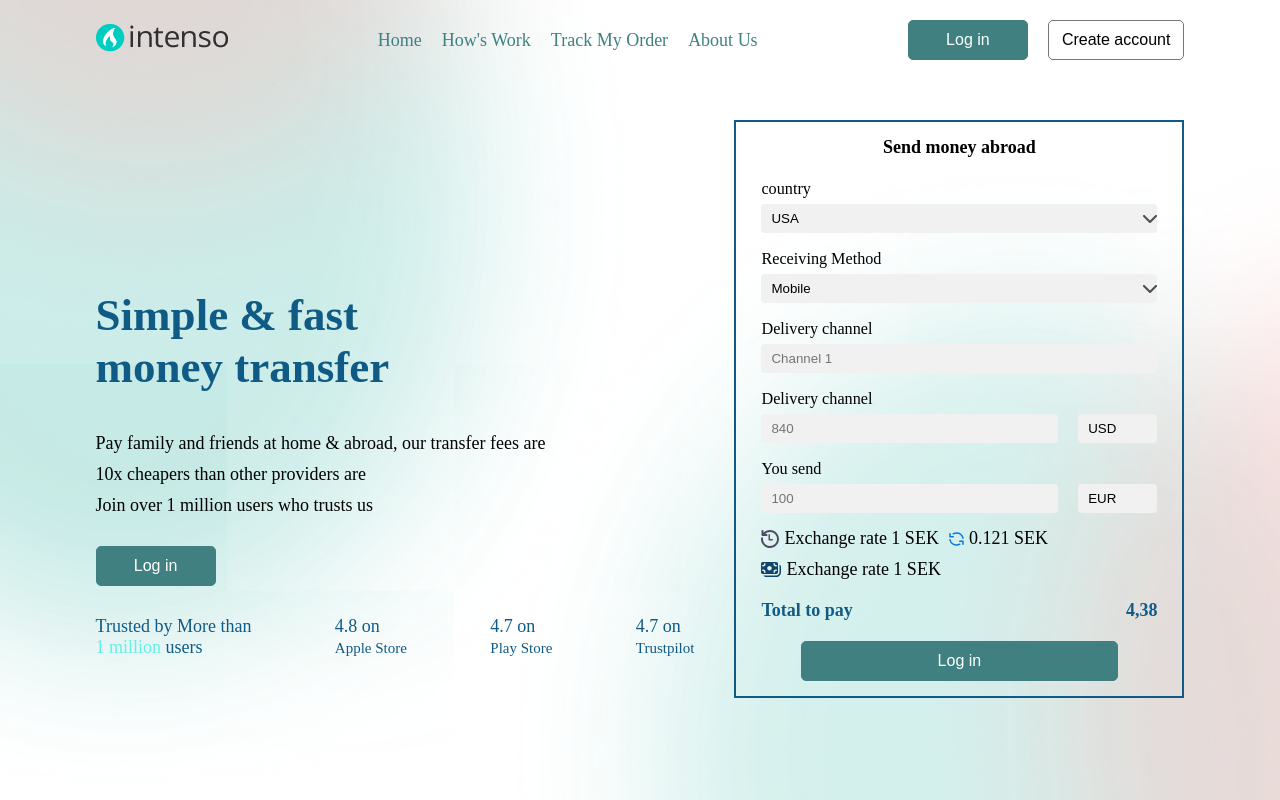
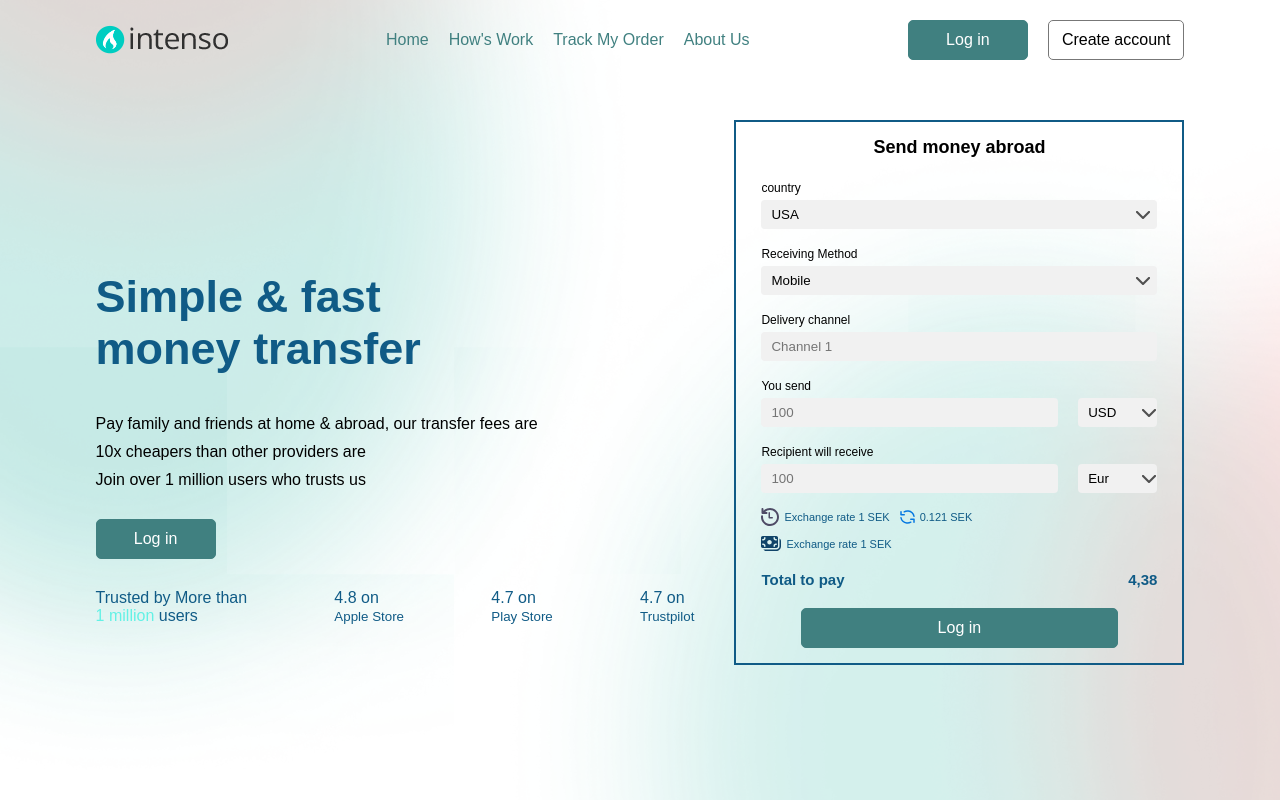
Before and after one commit to rafiurrafi/react-bootcamp, a React (Create React App) app: page / in a window 1280 px wide. Built offline with nearby package versions, Linux system fonts and the light colour scheme.

Commit message:
intenso - made ready for deployed version

```diff
--- a/src/intenso/components/common/select.jsx
+++ b/src/intenso/components/common/select.jsx
@@ -1,14 +1,15 @@
 import React from "react";
 
 const Select = ({ text, icon, value, onChange, options }) => {
-  const background = `url(${icon}) no-repeat right #f1f1f1`;
+  // const background = `url(${icon}) no-repeat right #f1f1f1`;
+  const backgroundImage = `url(${icon})`;
   return (
     <div className="form-group">
       <label>{text}</label>
       <select
         value={value}
         onChange={onChange}
-        style={{ background }}
+        style={{ backgroundImage }}
         className="form-control"
       >
         {options.map((option) => (
@@ -19,14 +20,11 @@ const Select = ({ text, icon, value, onChange, options }) => {
   );
 };
 export const SelectInput = ({ icon, value, onChange, options }) => {
-  const background = `url(${icon}) no-repeat right #f1f1f1`;
+  // const background = `url(${icon}) no-repeat right #f1f1f1`;
+  // const backgroundPositionX = "95%;";
+  const backgroundImage = `url(${icon})`;
   return (
-    <select
-      value={value}
-      onChange={onChange}
-      style={{ background }}
-      className="form-control"
-    >
+    <select style={{ backgroundImage }} value={value} onChange={onChange}>
       {options.map((option) => (
         <option value={option.value}>{option.text}</option>
       ))}
--- a/src/intenso/components/heroForm.jsx
+++ b/src/intenso/components/heroForm.jsx
@@ -1,6 +1,6 @@
 import React from "react";
 import Button from "./common/button";
-import Select from "./common/select";
+import Select, { SelectInput } from "./common/select";
 import useInput from "./hooks/inputHooks";
 import Input from "./common/input";
 
@@ -12,6 +12,8 @@ const HeroForm = (props) => {
   const [country, setCountry] = useInput("us");
   const [receivingMethod, setReceivingMethod] = useInput("mobile");
   const [delivery, setDelivery] = useInput("");
+  const [sendMoney, setSendMoney] = useInput("us");
+  const [receiveMoney, setReceiveMoney] = useInput("eu");
 
   const handleSubmit = (e) => {
     e.preventDefault();
@@ -49,21 +51,33 @@ const HeroForm = (props) => {
         />
 
         <div className="form-group">
-          <label>Delivery channel</label>
+          <label>You send</label>
           <div className="form-compound">
-            <input type="text" placeholder="840" />
-            <select>
-              <option value="mobile">USD</option>
-            </select>
+            <input type="text" placeholder="100" />
+            <SelectInput
+              value={sendMoney}
+              onChange={setSendMoney}
+              icon={dropIcon}
+              options={[
+                { value: "us", text: "USD" },
+                { value: "pk", text: "PAK" },
+              ]}
+            />
           </div>
         </div>
         <div className="form-group">
-          <label>You send</label>
+          <label>Recipient will receive</label>
           <div className="form-compound">
             <input type="text" placeholder="100" />
-            <select>
-              <option value="mobile">EUR</option>
-            </select>
+            <SelectInput
+              value={receiveMoney}
+              onChange={setReceiveMoney}
+              icon={dropIcon}
+              options={[
+                { value: "eu", text: "Eur" },
+                { value: "pk", text: "PAK" },
+              ]}
+            />
           </div>
         </div>
         <div className="form-text-content">
--- a/src/intenso/styles/hero.scss
+++ b/src/intenso/styles/hero.scss
@@ -47,7 +47,7 @@
       }
     }
     label {
-      font-size: 90%;
+      font-size: 75%;
       margin-bottom: 0.5rem;
       display: inline-block;
     }
@@ -72,6 +72,8 @@
       display: flex;
       align-items: center;
       margin-bottom: 1rem;
+      font-size: 1.1rem;
+      color: rgb(16, 91, 134);
       @media (max-width: 56.25em) {
         //900px
         margin-bottom: 2.5rem;
@@ -88,6 +90,7 @@
       font-weight: 900;
       color: rgb(16, 91, 134);
       display: flex;
+      font-size: 1.5rem;
       justify-content: space-between;
       margin: 2rem 0;
     }
@@ -104,8 +107,14 @@
     select {
       // background: url(http://cdn1.iconfinder.com/data/icons/cc_mono_icon_set/blacks/16x16/br_down.png)
       //   no-repeat right #f1f1f1;
+
+      // -webkit-appearance: none;
+      background: no-repeat right #f1f1f1;
+      // -webkit-appearance: none;
+      background-position-x: 98%;
       -webkit-appearance: none;
-      background-position-x: 98%;
+      -moz-appearance: none;
+      appearance: none;
     }
   }
 }
--- a/src/intenso/styles/intensoApp.scss
+++ b/src/intenso/styles/intensoApp.scss
@@ -15,35 +15,61 @@ html {
   }
 }
 @font-face {
-  font-family: "brands";
-  src: url(webfonts/fa-light-300.ttf);
+  font-family: "MyWebFont";
+  src: url("./webfonts/fa-light-300.woff2") format("woff2"),
+    url("./webfonts/fa-light-300.woff") format("woff"),
+    url("./webfonts/fa-light-300.ttf") format("truetype");
   font-style: normal;
   font-weight: 300;
 }
 @font-face {
-  font-family: "brands";
-  src: url(webfonts/fa-brands-400.ttf);
+  font-family: "MyWebFont";
+  src: url("./webfonts/fa-regular-400.woff2") format("woff2"),
+    url("./webfonts/fa-brands-400.woff") format("woff"),
+    url("./webfonts/fa-brands-400.ttf") format("truetype");
   font-style: normal;
   font-weight: 400;
 }
 @font-face {
-  font-family: "brands";
-  src: url(webfonts/fa-solid-900.ttf);
+  font-family: "MyWebFont";
+  src: url("./webfonts/fa-solid-900.woff2") format("woff2"),
+    url("./webfonts/fa-solid-900.woff") format("woff"),
+    url("./webfonts/fa-solid-900.ttf") format("truetype");
   font-style: normal;
   font-weight: 900;
 }
+// @font-face {
+//   font-family: "brands";
+//   src: url(webfonts/fa-light-300.ttf);
+//   font-style: normal;
+//   font-weight: 300;
+// }
+// @font-face {
+//   font-family: "brands";
+//   src: url(webfonts/fa-brands-400.ttf);
+//   font-style: normal;
+//   font-weight: 400;
+// }
+// @font-face {
+//   font-family: "brands";
+//   src: url(webfonts/fa-solid-900.ttf);
+//   font-style: normal;
+//   font-weight: 900;
+// }
 :root {
   --color-primary: #408080;
 }
 
 body {
-  font-size: 1.8rem;
+  font-size: 1.6rem;
   font-weight: 400;
   background-image: url("../assets/home-bg.png");
   background-size: cover;
   background-position: center;
   //   font-family: brands;
   //   font-weight: 300;
+  font-family: "MyWebFont", Fallback, sans-serif;
+  font-weight: 400;
 }
 .container {
   max-width: 114rem;
```
